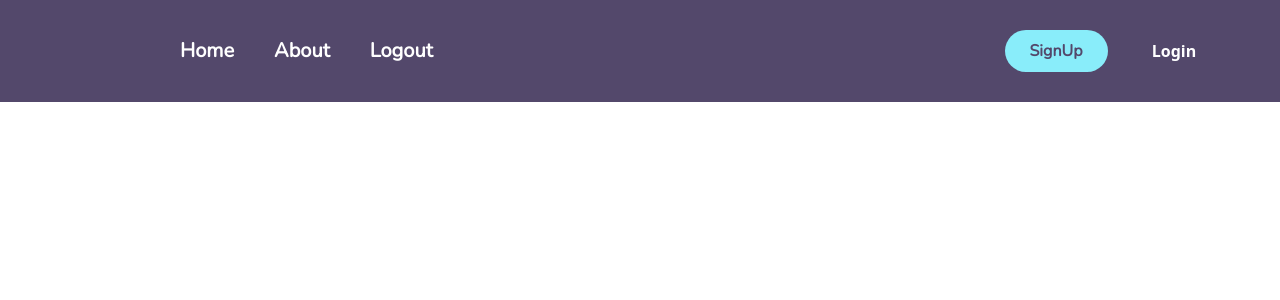
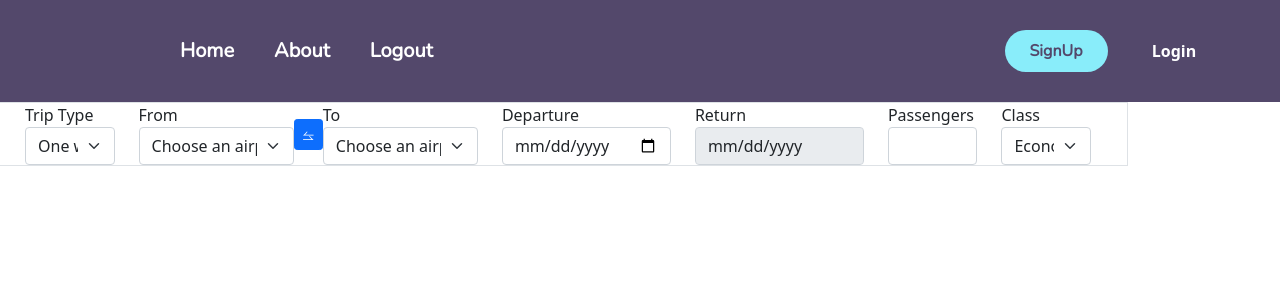
Before and after one commit to Illuminate22/aero-booking1.0, a React (Create React App) app in the folder proj/: page / in a window 1280 px wide. Shown: the top 300 px of the page. Built offline with nearby package versions, Linux system fonts and the light colour scheme.

Commit message:
Summaary Box done

```diff
--- a/proj/src/App.js
+++ b/proj/src/App.js
@@ -2,6 +2,7 @@ import logo from './logo.svg';
 import './App.css';
 import Nav from './components/Nav';
 import SearchBox from './components/SearchBox';
+import SummaryBox from './components/SummaryBox';
 
 function App() {
   const tabs = [
@@ -23,6 +24,7 @@ function App() {
       <link href='https://fonts.googleapis.com/css?family=Nunito' rel='stylesheet'></link>
 
       <Nav tabs={tabs}/>
+      <SummaryBox />
     </div>
   );
 }
--- a/proj/src/components/SearchFlights.jsx
+++ b/proj/src/components/SearchFlights.jsx
@@ -2,7 +2,7 @@ import { useState } from "react";
 
 const SearchFlights = () => {
 
-    const [ret, setRet] = useState(false)
+
     function roundtrip() {
         const round = document.querySelector("#round")
         const retrn = document.querySelector("#returnDate")
@@ -40,8 +40,8 @@ const SearchFlights = () => {
             <div className="row">
                 <div className="col">
                     <p>From</p>
-                    <select className="form-select" id="from">
-                        <option selected>Choose an airport</option>
+                    <select defaultValue="default" className="form-select" id="from">
+                        <option value="default">Choose an airport</option>
                         <option value="Bengaluru, IN">Bengaluru, IN</option>
                         <option value="New Delhi, IN">New Delhi, IN</option>
                         <option value="Chennai, IN">Chennai, IN</option>
@@ -52,8 +52,8 @@ const SearchFlights = () => {
                 <button onClick={handleRev} className="btn btn-primary btn-sm m-1 col-1">rev</button>
                 <div className="col">
                     <p>To</p>
-                    <select className="form-select" id="to">
-                        <option selected>Choose an airport</option>
+                    <select defaultValue="default" className="form-select" id="to">
+                        <option value="default">Choose an airport</option>
                         <option value="Bengaluru, IN">Bengaluru, IN</option>
                         <option value="New Delhi, IN">New Delhi, IN</option>
                         <option value="Chennai, IN">Chennai, IN</option>
@@ -75,7 +75,7 @@ const SearchFlights = () => {
             <div className="row">
                 <div className="col">
                     <p>Number of Passengers</p>
-                    <input type="number" className="form-control" />
+                    <input type="number" min={1} className="form-control" />
                 </div>
                 <div className="col">
                     <p>Class</p>
--- /dev/null
+++ b/proj/src/components/SummaryBox.js
@@ -0,0 +1,82 @@
+const SummaryBox = () => {
+    function handleRev(){
+        const fromSelect = document.getElementById("from")
+        const toSelect = document.getElementById("to")
+        const temp = fromSelect.value
+        fromSelect.value = toSelect.value
+        toSelect.value = temp
+    }
+    function roundtrip() {
+        const round = document.querySelector("#round")
+        const retrn = document.querySelector("#returnDate")
+        if(round.value==="roundTrip"){
+            retrn.disabled = false
+        }
+        else{
+            retrn.disabled = true
+        }
+    }
+    return (
+        <>
+            <div className="container row border align-items-center">
+                <div className="col">
+                    <p className="mb-0">Trip Type</p>
+                    <select onChange={roundtrip} name="tripType" id="round" className="form-select">
+                        <option value="oneWay">One way</option>
+                        <option value="roundTrip">Round trip</option>
+                    </select>
+                </div>
+                <div className="col-4 d-flex">
+                    <div className="flex-fill">
+                    <p className="mb-0">From</p>
+                    <select defaultValue="value" className="form-select " id="from">
+                        <option value="default">Choose an airport</option>
+                        <option value="Bengaluru, IN">Bengaluru, IN</option>
+                        <option value="New Delhi, IN">New Delhi, IN</option>
+                        <option value="Chennai, IN">Chennai, IN</option>
+                        <option value="Kolkata, IN">Kolkata, IN</option>
+                        <option value="Mumbai, IN">Mumbai, IN</option>
+                    </select>
+                    </div>
+                    <button onClick={handleRev} className="btn btn-primary btn-sm my-auto">⥦</button>
+                    <div className="flex-fill">
+                    <p className="mb-0">To</p>
+                    <select defaultValue="default" className="form-select flex-fill" id="to">
+                        <option value="default">Choose an airport</option>
+                        <option value="Bengaluru, IN">Bengaluru, IN</option>
+                        <option value="New Delhi, IN">New Delhi, IN</option>
+                        <option value="Chennai, IN">Chennai, IN</option>
+                        <option value="Kolkata, IN">Kolkata, IN</option>
+                        <option value="Mumbai, IN">Mumbai, IN</option>
+                    </select>
+                    </div>
+                </div>
+                {/*<div className="col-1">
+                </div>
+                <div className="col">
+                </div> */}
+                <div className="col">
+                    <p className="mb-0">Departure</p>
+                    <input type="date" className="form-control" />
+                </div>
+                <div id="return-date" className="col">
+                    <p className="mb-0">Return</p>
+                    <input type="date" id="returnDate" disabled className="form-control" />
+                </div>
+                <div className="col">
+                    <p className="mb-0">Passengers</p>
+                    <input type="number" min={1} className="form-control" />
+                </div>
+                <div className="col">
+                    <p className="mb-0">Class</p>
+                    <select className="form-select" name="class">
+                        <option value="economy">Economy</option>
+                        <option value="business">Business</option>
+                    </select>
+                </div>
+            </div>
+        </>
+     );
+}
+
+export default SummaryBox;
```
